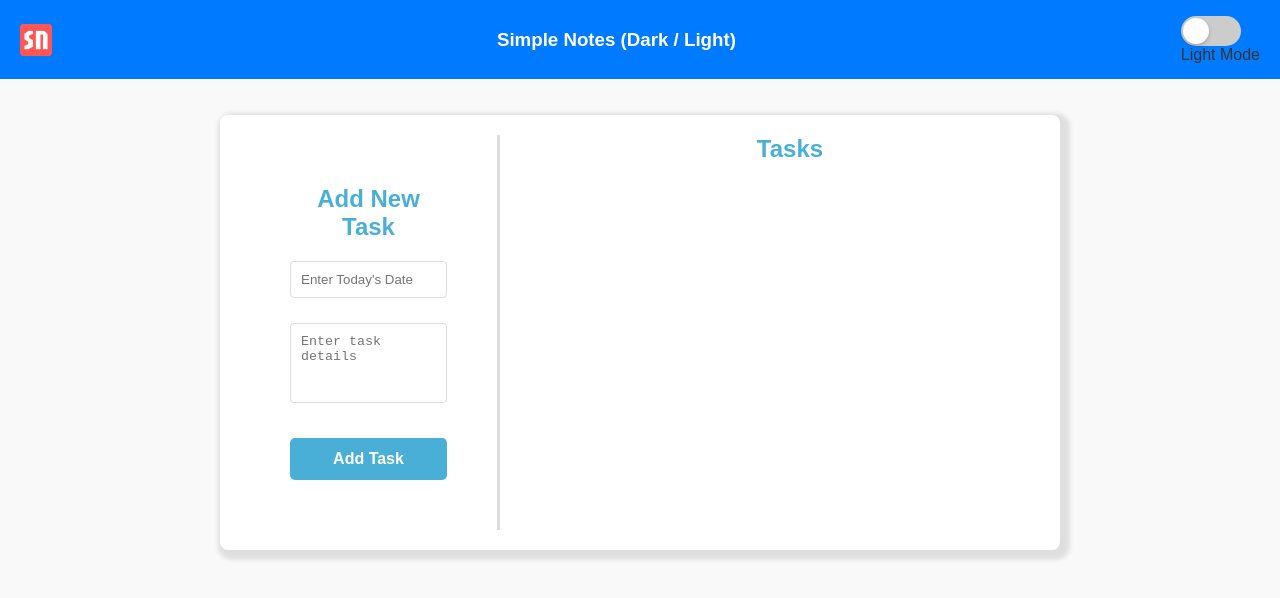
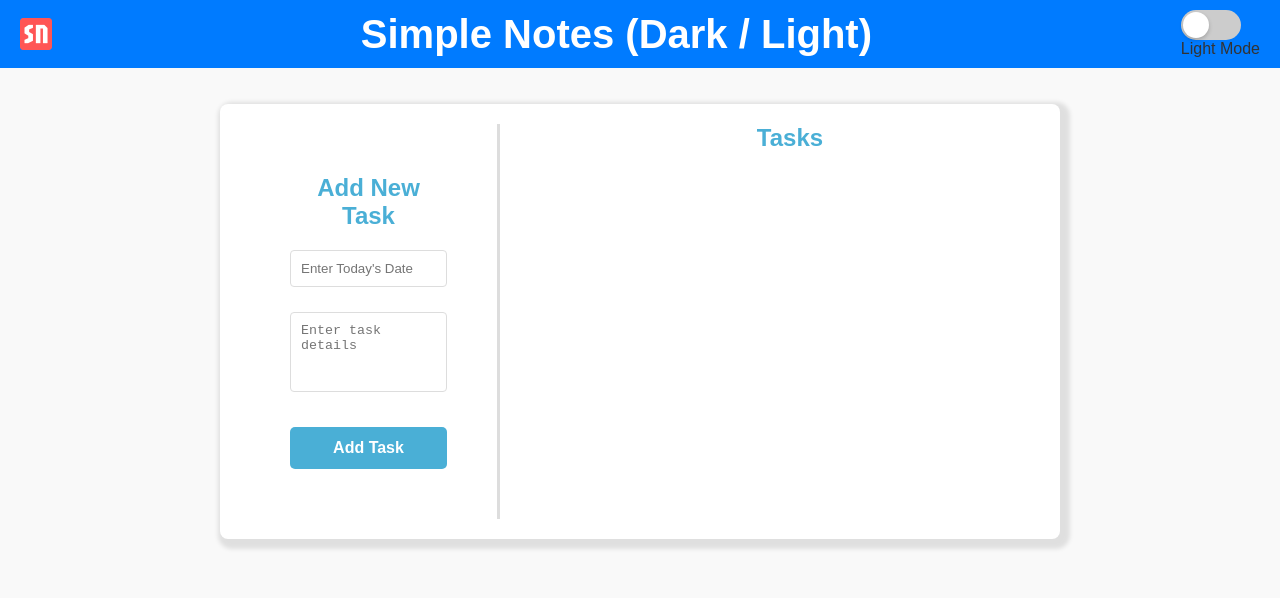
Before and after one commit to Dhwanit007/Simple-Notes, a plain HTML site: page index.html in a window 1280 px wide. Drawn offline with Linux system fonts and the light colour scheme.

Commit message:
Update index.html new h1

```diff
--- a/index.html
+++ b/index.html
@@ -18,7 +18,7 @@
 <body>
   <header class="header">
     <img src="favicon-32x32.png" alt="logo" />
-    <h3>Simple Notes (Dark / Light)</h3>
+    <h1>Simple Notes (Dark / Light)</h1>
     <div><button id="modeToggle"></button><span id="modeText">Light Mode</span></div>
   </header><br><br>
   <div class="container">
```
